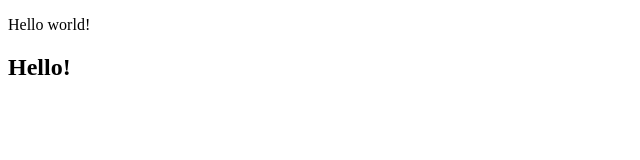
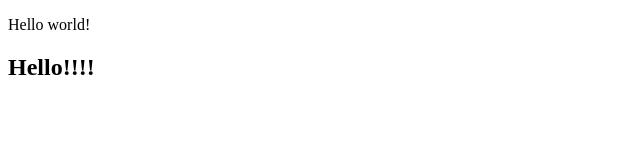
Before and after one commit to mregor39/school, a plain HTML site: page index.html in a window 1280 px wide. Shown: the full height of the page, 0-640 px from the left. Drawn offline with Linux system fonts and the light colour scheme.

Commit message:
MainCommmit

```diff
--- a/index.html
+++ b/index.html
@@ -8,7 +8,7 @@
 <body>
 
     <p>Hello world!</p>
-    <h2>Hello!</h2>
+    <h2>Hello!!!!</h2>
     <!-- <script>
         alert(1);
     </script> -->
```
